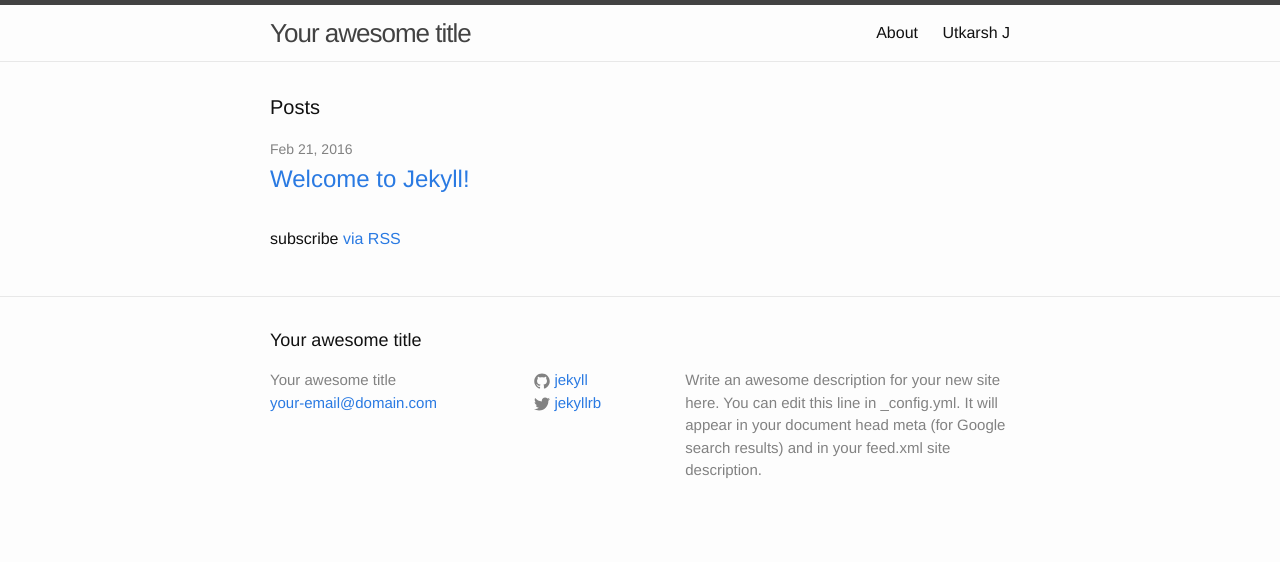
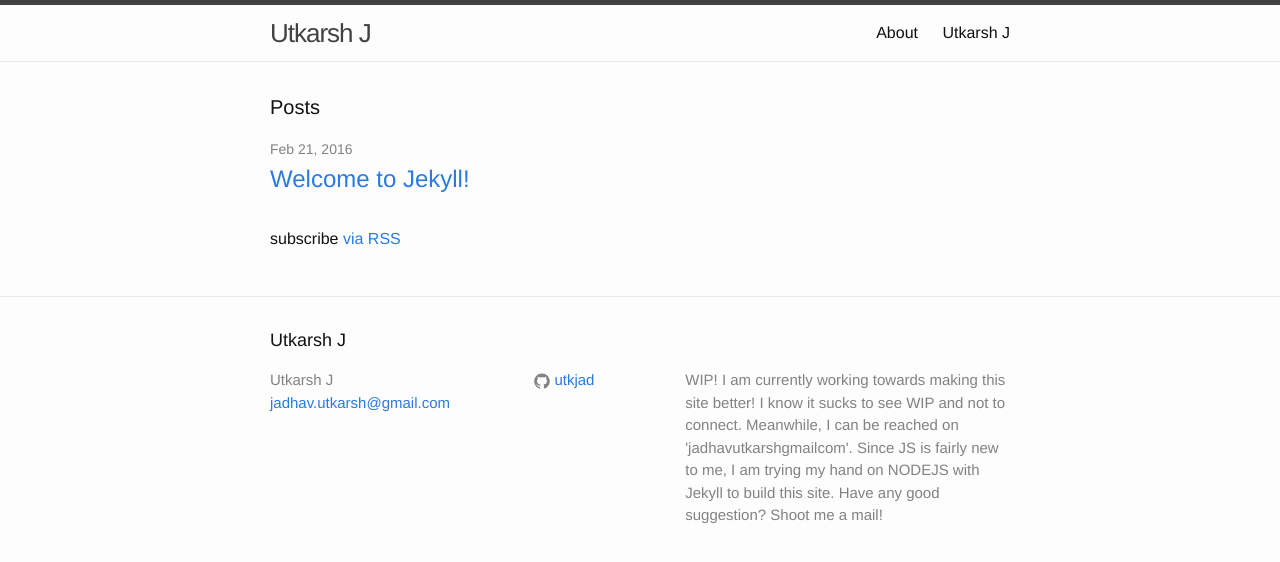
Before and after one commit to utkjad/utkjad.github.io, a Jekyll site: the page built from index.html, in a window 1280 px wide. Shown: the top 562 px of the page. Built offline with Jekyll 4.4.1, drawn with Linux system fonts in a browser that asks for light colours.

Commit message:
_config.yml

```diff
--- a/_config.yml
+++ b/_config.yml
@@ -6,16 +6,17 @@
 # 'jekyll serve'. If you change this file, please restart the server process.
 
 # Site settings
-title: Your awesome title
-email: your-email@domain.com
+title: Utkarsh J
+email: jadhav.utkarsh@gmail.com
 description: > # this means to ignore newlines until "baseurl:"
-  Write an awesome description for your new site here. You can edit this
-  line in _config.yml. It will appear in your document head meta (for
-  Google search results) and in your feed.xml site description.
+  WIP! I am currently working towards making this site better! I know it sucks to see WIP
+  and not to connect. Meanwhile, I can be reached on 'jadhav<dot>utkarsh<at>gmail<dot>com'.
+  Since JS is fairly new to me, I am trying my hand on NODEJS with Jekyll to build this site.
+  Have any good suggestion? Shoot me a mail!
 baseurl: "" # the subpath of your site, e.g. /blog
 url: "http://yourdomain.com" # the base hostname & protocol for your site
-twitter_username: jekyllrb
-github_username:  jekyll
+#twitter_username: jekyllrb
+github_username:  utkjad
 
 # Build settings
 markdown: kramdown
```
